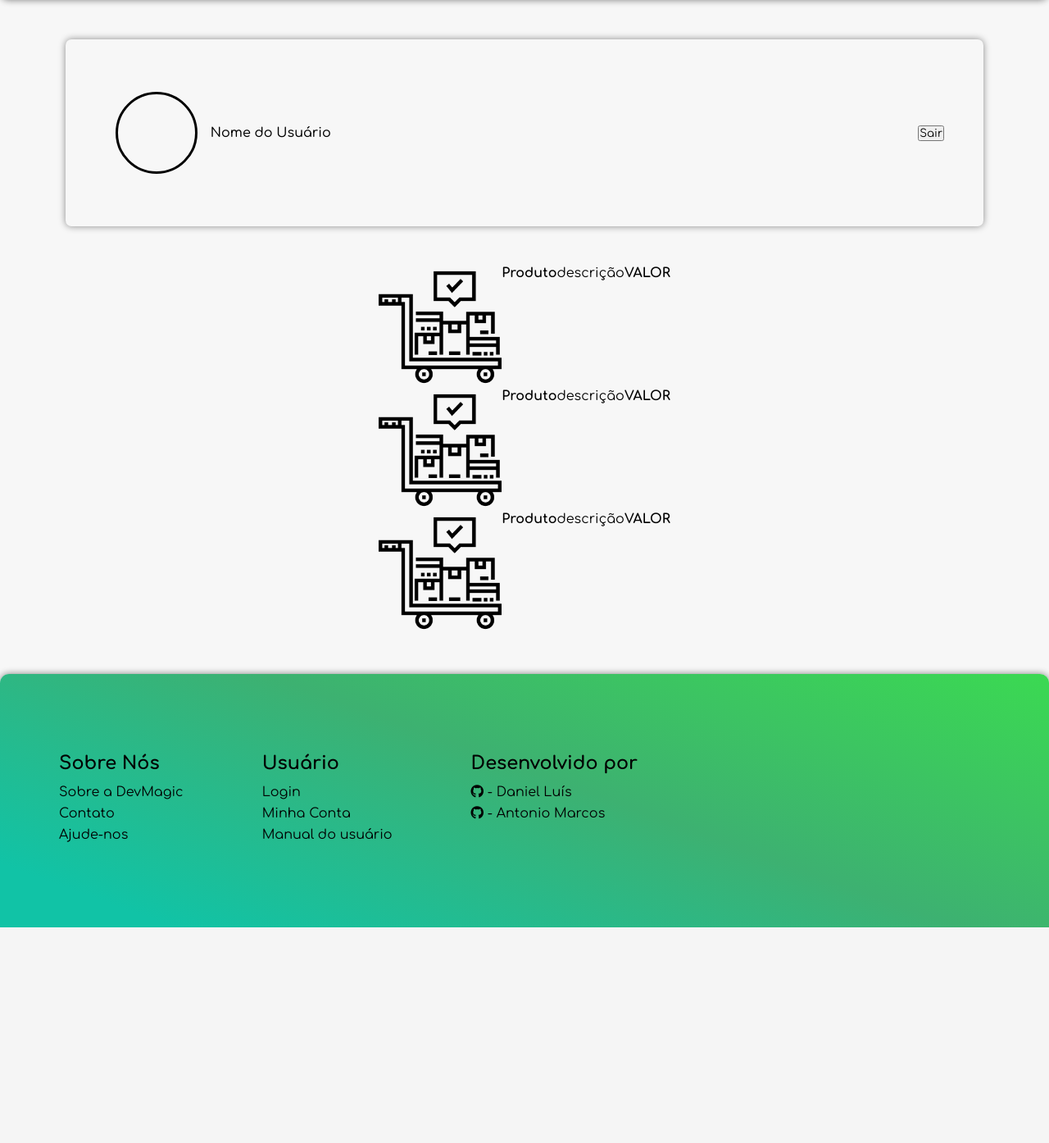
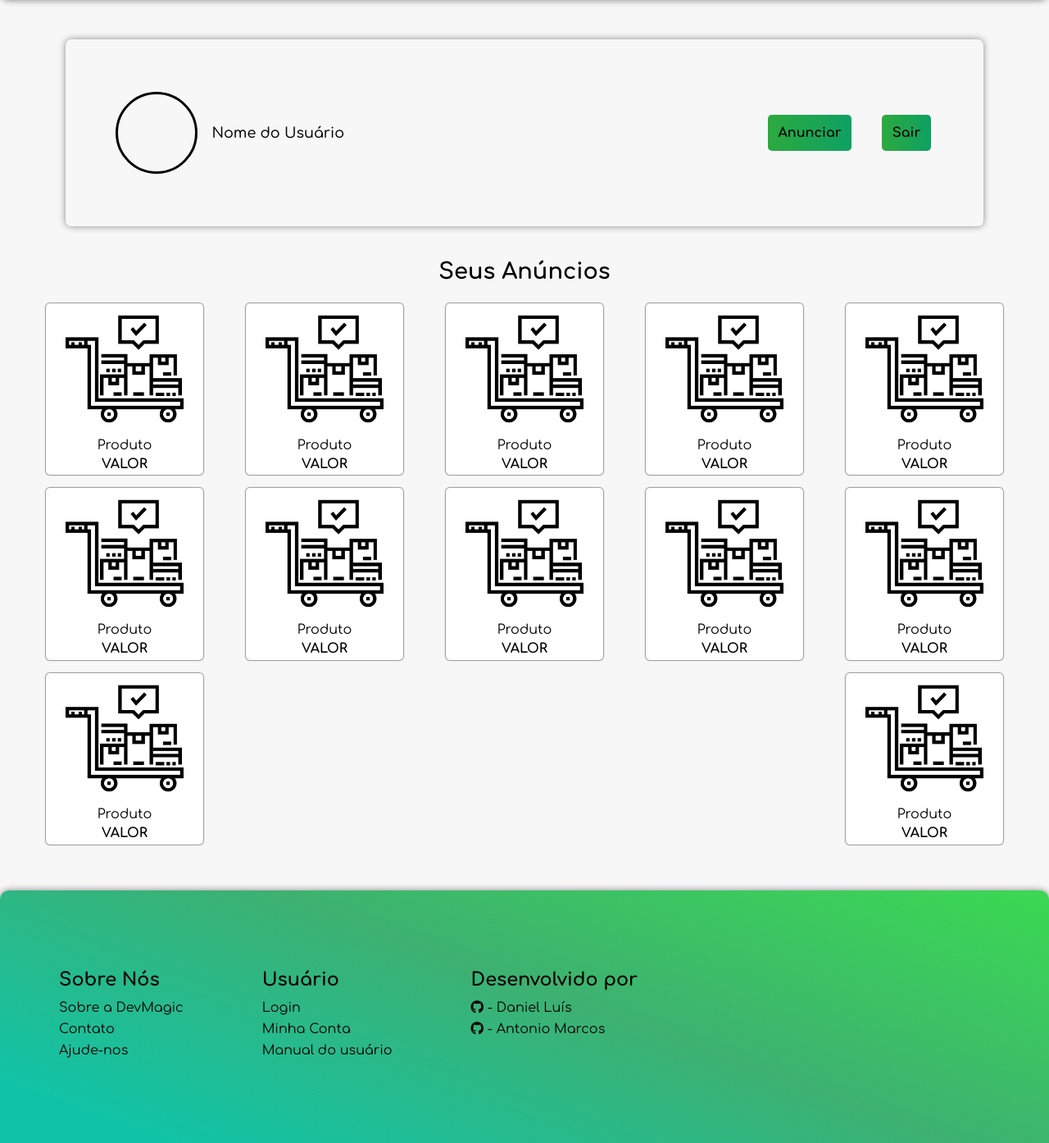
Before and after one commit to d4n1eu04/SoroShopp, a PHP site: page /pags/usuario.php in a window 1280 px wide. Shown: the part 71-1465 px from the top of the page at 82% size. Before the commit the page ends 1202 px from the top, so only its background shows below. Run offline with PHP 8.4, Linux system fonts and the light colour scheme; some libraries are stand-ins or nearby versions.

Commit message:
tela do usuario/loja front-end

```diff
--- a/css/mainpag.css
+++ b/css/mainpag.css
@@ -103,7 +103,7 @@ ul.categorias > li > a:active{
     width: 12em;
     justify-content: center;
     align-items: center;
-    box-shadow: 0px 0px 8px 1px rgba(0, 0, 0, 0.450);
+    box-shadow: 0px 0px 1px 1px rgba(0, 0, 0, 0.389);
     transition: all 0.5s ease-in-out 0s;
     background-color: #fff;
 }
--- a/css/user.css
+++ b/css/user.css
@@ -19,6 +19,7 @@
     padding: 1em .8em;
 }
 .nomeuser{
+    font-size: 1.1em;
     font-weight: 500;
     margin: 0 1em;
 }
@@ -36,6 +37,21 @@
 }
 .anuncio{
     display: flex;
+    flex-flow: row wrap;
+}
+.detalhesanuncio{
+    display: flex;
     flex-flow: row nowrap;
-
 }
+.btnuser{
+    text-decoration: none;
+    color: inherit;
+    cursor: pointer;
+    font-size: 1rem;
+    font-weight: 800;
+    border: none;
+    border-radius: .3rem;
+    background-image: linear-gradient(to right, #2caa3f, #0ea063);
+    padding: .8rem;
+    margin: 1rem 1rem;
+}
--- a/pags/usuario.php
+++ b/pags/usuario.php
@@ -49,12 +49,99 @@ session_start();
                 <p class="nomeuser">Nome do Usuário</p>
             </div>
             <div class="sair">
-                <button>
-                    Sair
-                </button>
+                <a href="../pags/anunciar.php" class="btnuser">Anunciar</a>
+                <a href="../conexao/sair.php" class="btnuser">Sair</a>
             </div>
         </section>
-        <section class="anuncios">
+        <section class="galeriaprodutos flexcol">
+            <h1 class="nomecategoria">Seus Anúncios</h1>
+            <section class="prodcategs flexrow">
+                <div class="produto">
+                    <picture>
+                        <img src="../img/products.png" alt="" style="width: 150px; height: 150px">
+                    </picture>
+                    <h1>Produto</h1>
+                    <span><strong>VALOR</strong></span>
+                </div>
+                <div class="produto">
+                    <picture>
+                        <img src="../img/products.png" alt="" style="width: 150px; height: 150px">
+                    </picture>
+                    <h1>Produto</h1>
+                    <span><strong>VALOR</strong></span>
+                </div>
+                <div class="produto">
+                    <picture>
+                        <img src="../img/products.png" alt="" style="width: 150px; height: 150px">
+                    </picture>
+                    <h1>Produto</h1>
+                    <span><strong>VALOR</strong></span>
+                </div>
+                <div class="produto">
+                    <picture>
+                        <img src="../img/products.png" alt="" style="width: 150px; height: 150px">
+                    </picture>
+                    <h1>Produto</h1>
+                    <span><strong>VALOR</strong></span>
+                </div>
+                <div class="produto">
+                    <picture>
+                        <img src="../img/products.png" alt="" style="width: 150px; height: 150px">
+                    </picture>
+                    <h1>Produto</h1>
+                    <span><strong>VALOR</strong></span>
+                </div>
+                <div class="produto">
+                    <picture>
+                        <img src="../img/products.png" alt="" style="width: 150px; height: 150px">
+                    </picture>
+                    <h1>Produto</h1>
+                    <span><strong>VALOR</strong></span>
+                </div>
+                <div class="produto">
+                    <picture>
+                        <img src="../img/products.png" alt="" style="width: 150px; height: 150px">
+                    </picture>
+                    <h1>Produto</h1>
+                    <span><strong>VALOR</strong></span>
+                </div>
+                <div class="produto">
+                    <picture>
+                        <img src="../img/products.png" alt="" style="width: 150px; height: 150px">
+                    </picture>
+                    <h1>Produto</h1>
+                    <span><strong>VALOR</strong></span>
+                </div>
+                <div class="produto">
+                    <picture>
+                        <img src="../img/products.png" alt="" style="width: 150px; height: 150px">
+                    </picture>
+                    <h1>Produto</h1>
+                    <span><strong>VALOR</strong></span>
+                </div>
+                <div class="produto">
+                    <picture>
+                        <img src="../img/products.png" alt="" style="width: 150px; height: 150px">
+                    </picture>
+                    <h1>Produto</h1>
+                    <span><strong>VALOR</strong></span>
+                </div>
+                <div class="produto">
+                    <picture>
+                        <img src="../img/products.png" alt="" style="width: 150px; height: 150px">
+                    </picture>
+                    <h1>Produto</h1>
+                    <span><strong>VALOR</strong></span>
+                </div>
+                <div class="produto">
+                    <picture>
+                        <img src="../img/products.png" alt="" style="width: 150px; height: 150px">
+                    </picture>
+                    <h1>Produto</h1>
+                    <span><strong>VALOR</strong></span>
+                </div>
+            </section>
+        <!--<section class="anuncios">
             <div class="cardanuncios">
                 <div class="anuncio">
                     <img src="../img/products.png" alt="" style="height: 150px; width: 150px;">
@@ -75,7 +162,7 @@ session_start();
                     <h4>VALOR</h4>
                 </div>
             </div>
-        </section>
+        </section>-->
     </main>
     <footer>
         <div class="foot">
@@ -90,8 +177,8 @@ session_start();
             <div class="footlinks">
             <h4>Usuário</h4>
                 <ul>
-                    <li><a href="pags/login.php">Login</a></li>
-                    <li><a href="pags/usuario.php">Minha Conta</a></li>
+                    <li><a href="../pags/login.php">Login</a></li>
+                    <li><a href="../pags/usuario.php">Minha Conta</a></li>
                     <li><a href="#">Manual do usuário</a></li>
                 </ul>
             </div>
```
